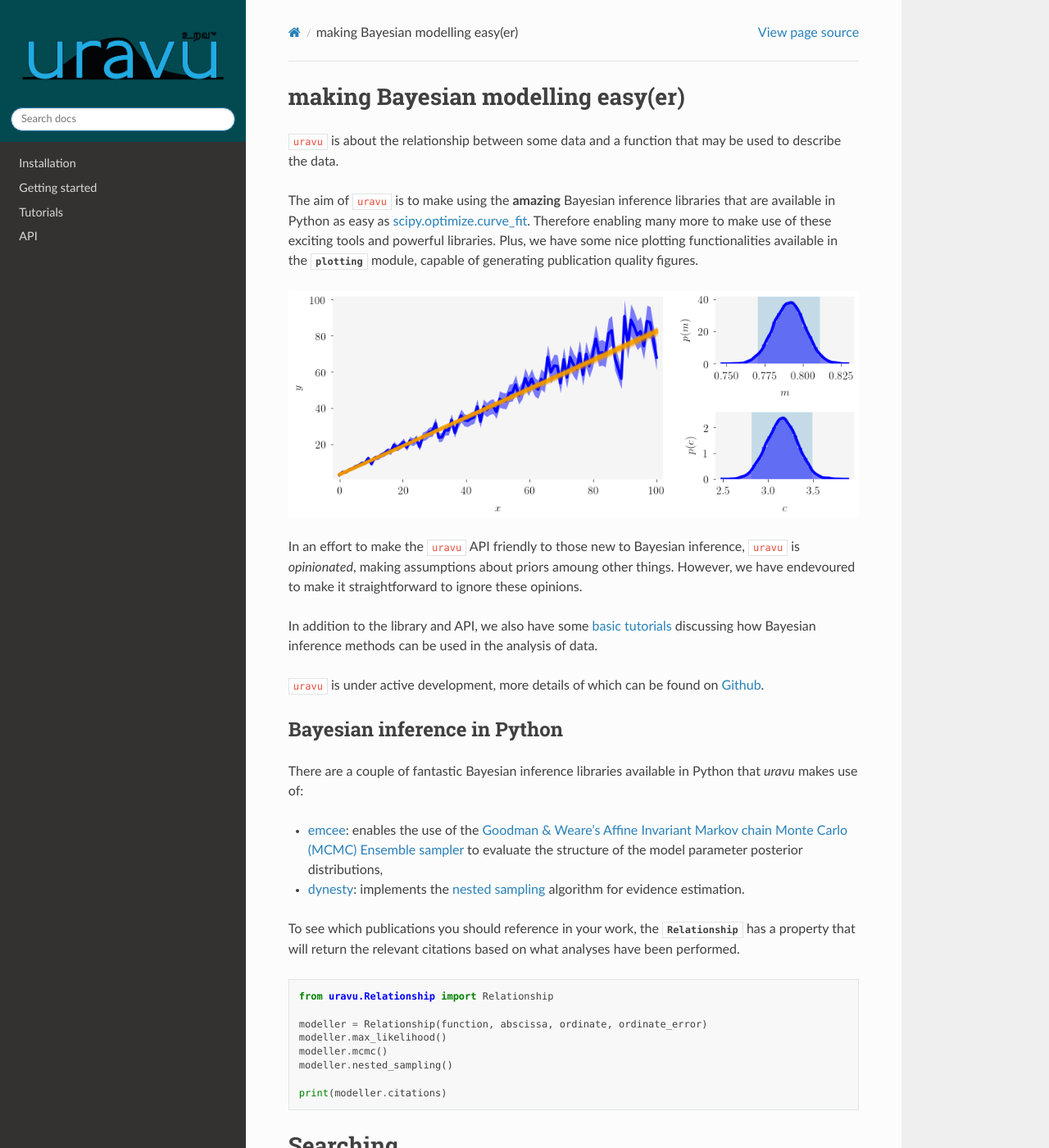
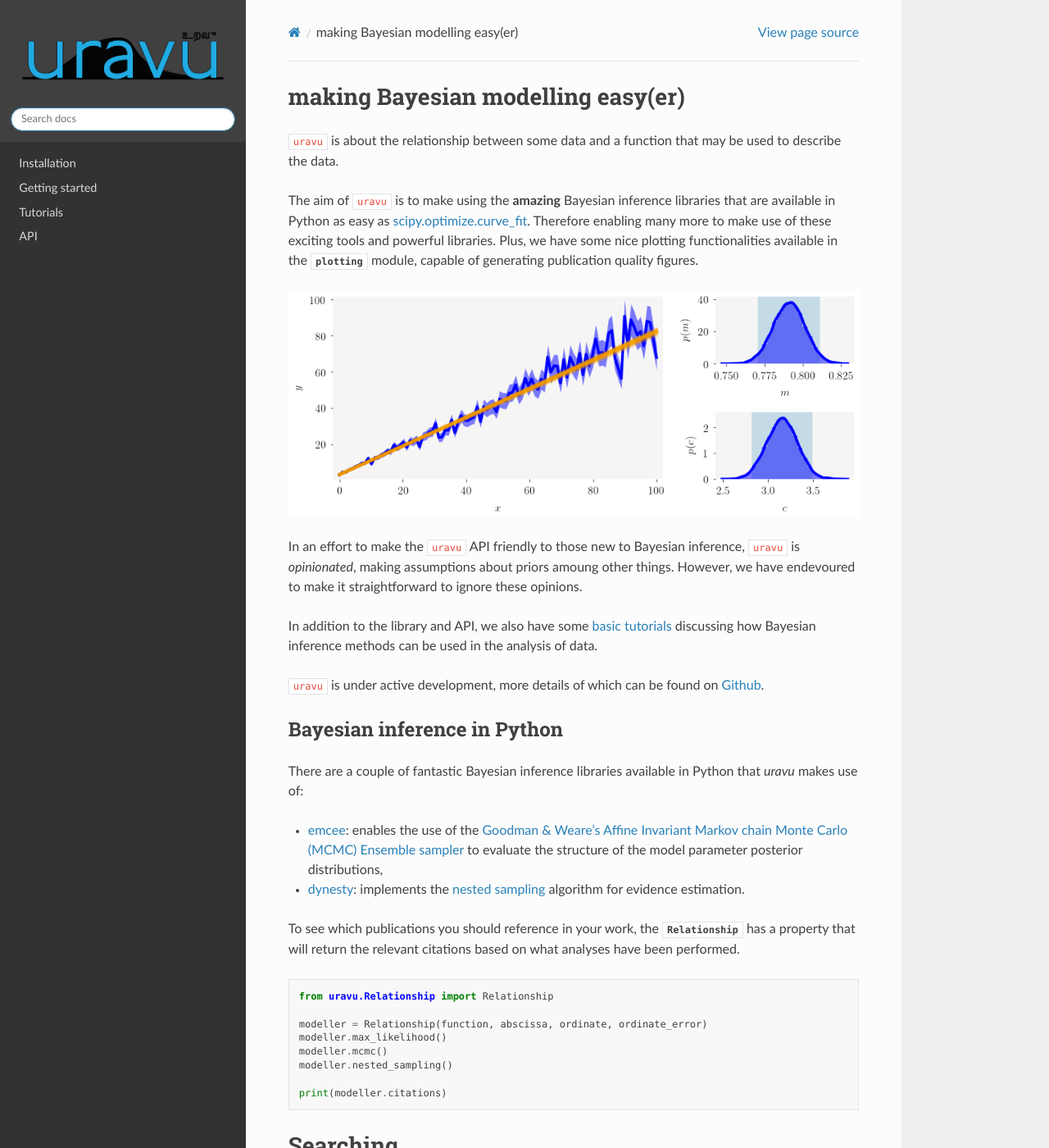
Before and after one commit to arm61/uravu, a Sphinx documentation site: the page built from docs/source/index.rst, in a window 1280 px wide and 1400 px high. Shown: the whole window at 82% size. Built offline with Sphinx 7.4.7 and the Read the Docs theme 2.0.0, drawn with Linux system fonts in a browser that asks for light colours; formulas are drawn with MathJax 3.

Commit message:
style changes

```diff
--- a/docs/source/_static/custom.css
+++ b/docs/source/_static/custom.css
@@ -1,3 +1,11 @@
 .wy-side-nav-search, .wy-nav-top {
-    background: #024950;
+    background: #404040;
 }
+
+.wy-side-nav-search>div.version{
+    color: #2DABE3;
+}
+
+.fa-bars{
+    color: #2DABE3;
+}
```
